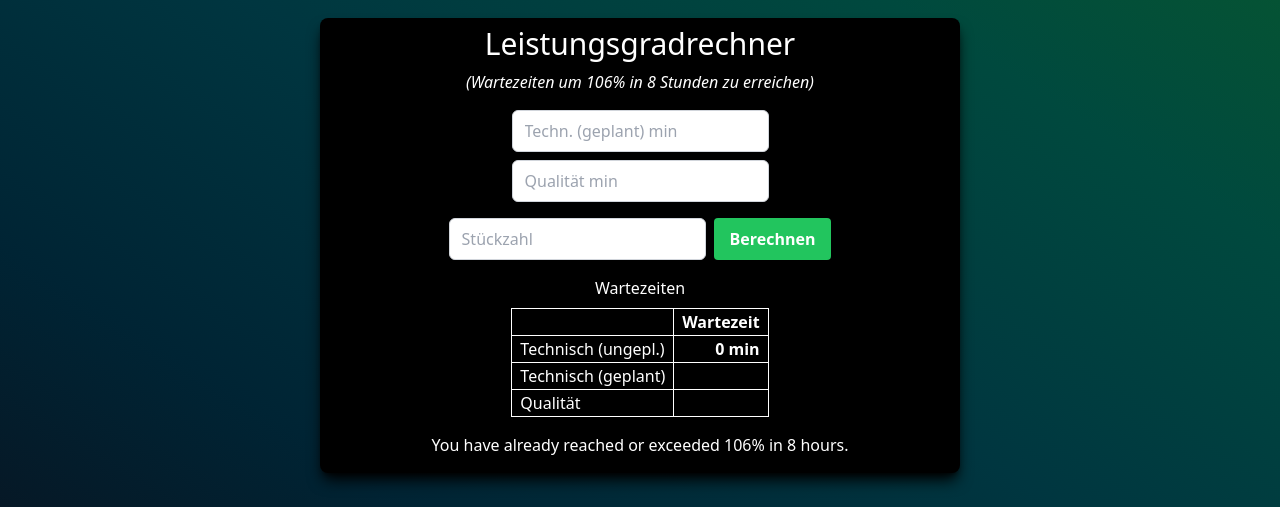
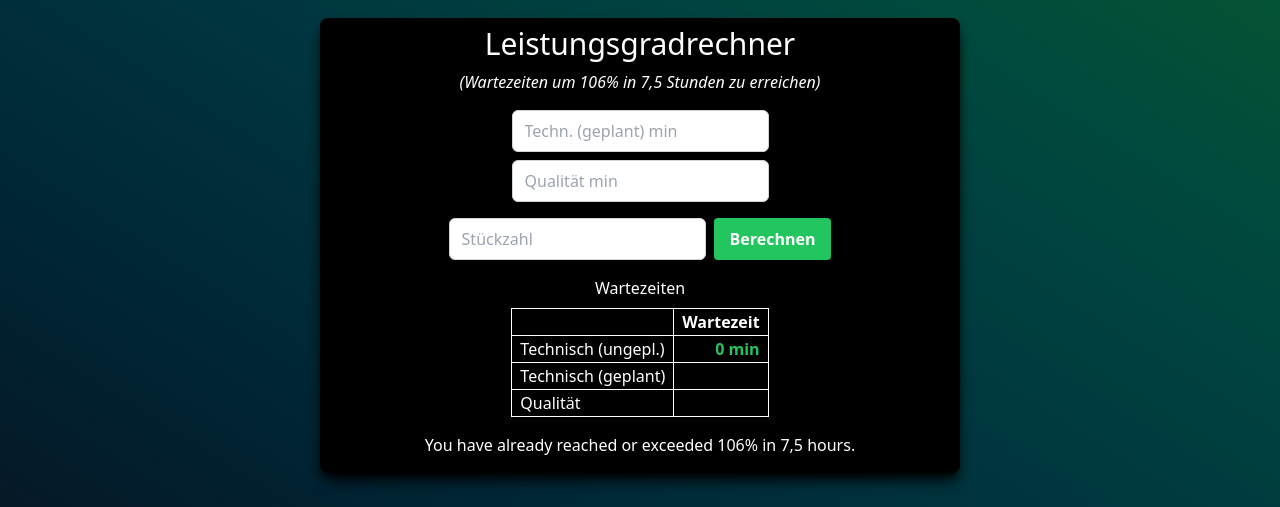
Before and after one commit to SimonHoefling/LSTG-Calculator, a Next.js app: page / in a window 1280 px wide. Both pictures are taken after a click on the button "Berechnen". Shown: the part 155-662 px from the top of the page. Built offline with nearby package versions, Linux system fonts and the light colour scheme.

Commit message:
Changed total timeframe for the remaning time to 7.5 hours instead of 8

```diff
--- a/pages/index.tsx
+++ b/pages/index.tsx
@@ -26,19 +26,20 @@ export default function Home() {
 
   const handleCalculate = () => {
     const inputNumber = parseFloat(inputValue as string);
-    const totalPieces = 1570.37; // Total pieces produced in 8 hours
-    const targetPieces = totalPieces * 1.06; // Target number of pieces (106% of production)
+    const totalPieces = 1570.37; // Total pieces produced in 7.5 hours
+    const targetPieces = totalPieces; // Target number of pieces (equal to totalPieces for reaching 106%)
 
-    if (inputNumber <= totalPieces) {
+    if (inputNumber < totalPieces) {
       const piecesRemaining = targetPieces - inputNumber;
-      const piecesPerMinute = totalPieces / (8 * 60); // Average pieces produced per minute
+      const piecesPerMinute = totalPieces / (7.5 * 60); // Average pieces produced per minute
       const minutesRemaining = Math.ceil(piecesRemaining / piecesPerMinute); // Round up to nearest whole number
       setRemainingTime(minutesRemaining);
     } else {
-      alert('You have already exceeded 106% in 8 hours.');
+      alert('You have already reached the maximum production for 7.5 hours.');
       setRemainingTime(0);
     }
   };
+
 
   const handleAddToTable = () => {
     // Set the input values to the table
@@ -52,7 +53,7 @@ export default function Home() {
     <main className="flex justify-center items-center min-h-screen">
       <div className="container mx-5 w-full md:w-1/2 shadow-lg shadow-black rounded-lg bg-black">
         <h1 className='text-3xl text-center mt-2 text-white'>Leistungsgradrechner</h1>
-        <h1 className="text-md italic text-center mt-2 px-2 text-white">(Wartezeiten um 106% in 8 Stunden zu erreichen)</h1>
+        <h1 className="text-md italic text-center mt-2 px-2 text-white">(Wartezeiten um 106% in 7,5 Stunden zu erreichen)</h1>
 
         <div className="mt-4 flex justify-center">
           <div className="flex flex-col mx-5">
@@ -107,17 +108,17 @@ export default function Home() {
             <tbody>
               <tr>
                 <td className="border border-white px-2 text-white">Technisch (ungepl.)</td>
-                <td className="border border-white font-bold text-right px-2 text-white">
+                <td className="border border-white font-bold text-right px-2 text-green-500">
                   {remainingTime !== null ? `${remainingTime - (tableValues.technisch ? parseFloat(tableValues.technisch as string) : 0) - (tableValues.qualitat ? parseFloat(tableValues.qualitat as string) : 0)} min` : null}
                 </td>
               </tr>
               <tr>
                 <td className="border border-white px-2 text-white">Technisch (geplant)</td>
-                <td className="border border-white font-bold text-right px-2 text-white">{tableValues.technisch ? `${tableValues.technisch} min` : null}</td>
+                <td className="border border-white font-bold text-right px-2 text-green-500">{tableValues.technisch ? `${tableValues.technisch} min` : null}</td>
               </tr>
               <tr>
                 <td className="border border-white px-2 text-white">Qualität</td>
-                <td className="border border-white font-bold text-right px-2 text-white">{tableValues.qualitat ? `${tableValues.qualitat} min` : null}</td>
+                <td className="border border-white font-bold text-right px-2 text-green-500">{tableValues.qualitat ? `${tableValues.qualitat} min` : null}</td>
               </tr>
             </tbody>
           </table>
@@ -126,9 +127,9 @@ export default function Home() {
         {remainingTime !== null && (
           <div className="text-center my-4 text-white">
             {remainingTime > 0 ? (
-              <p>Wartezeit gesammt um 106% in 8 Stunden zu erreichen: <br /> <span className='font-bold'>{remainingTime} Minuten</span></p>
+              <p>Wartezeit gesammt um 106% in 7,5 Stunden zu erreichen: <br /> <span className='font-bold'>{remainingTime} Minuten</span></p>
             ) : (
-              <p>You have already reached or exceeded 106% in 8 hours.</p>
+              <p>You have already reached or exceeded 106% in 7,5 hours.</p>
             )}
           </div>
         )}
```
Also changed, not shown: 1 other file (tests, documents, lock files or other folders).
